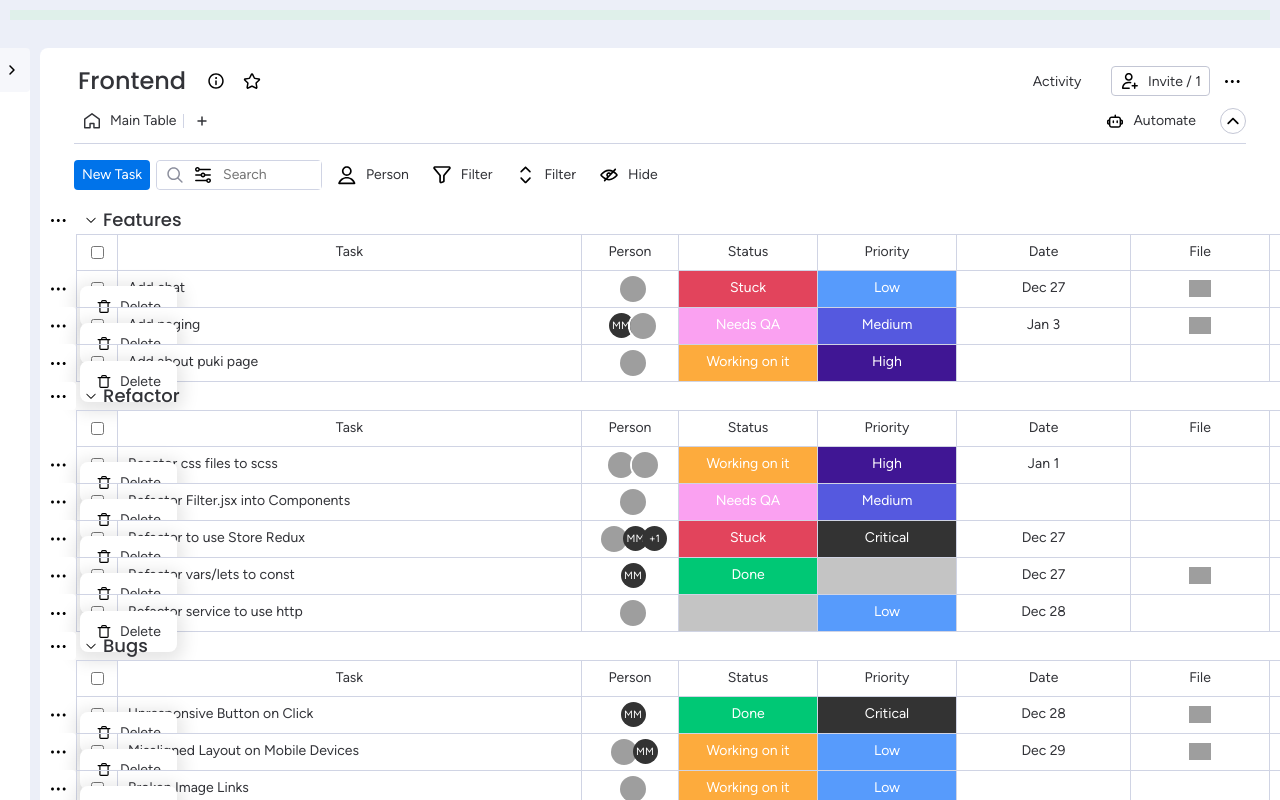
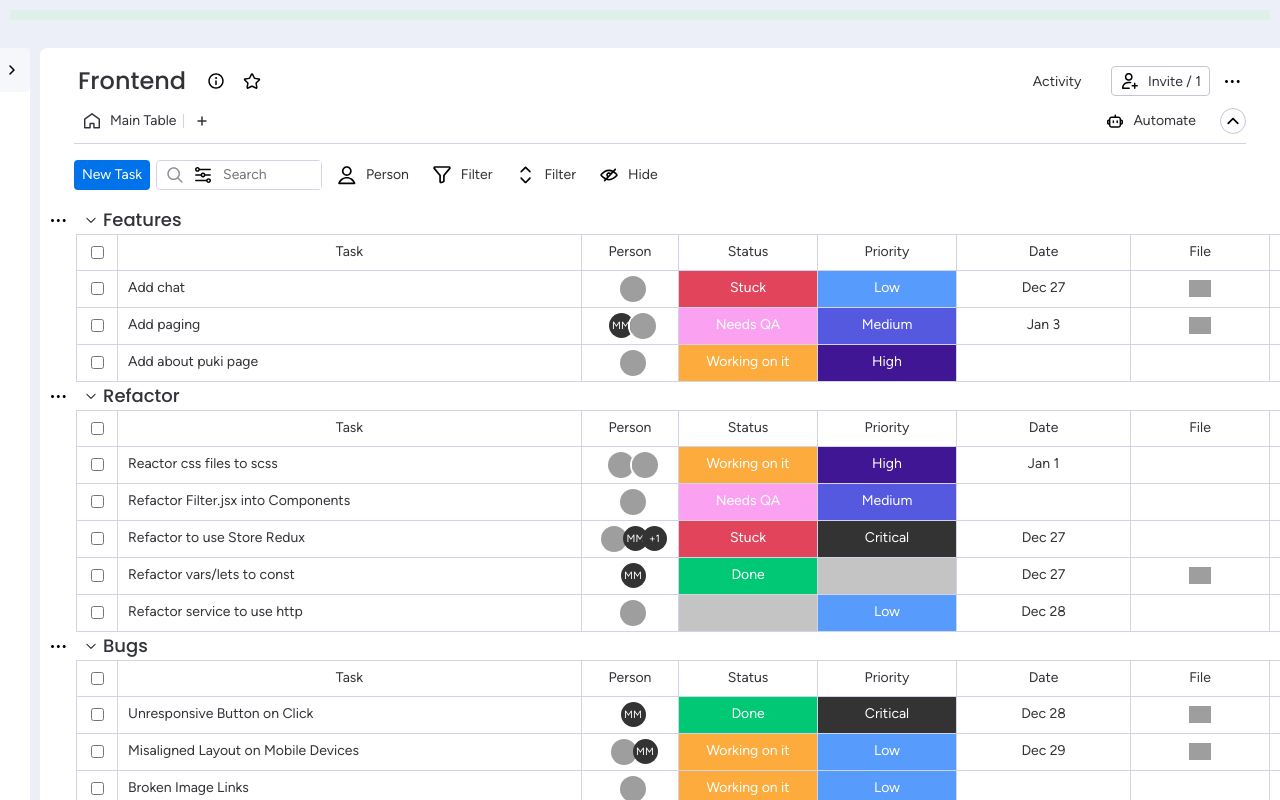
Before and after one commit to NoamSaar/Myday-frontend, a React (Vite) app: page /board/b101 in a window 1280 px wide. Built offline with nearby package versions, Linux system fonts and the light colour scheme; grey boxes are pictures that could not be loaded.

Commit message:
Add toggle menu modal

```diff
--- a/src/assets/styles/cmps/_task-preview.scss
+++ b/src/assets/styles/cmps/_task-preview.scss
@@ -3,7 +3,8 @@
 
     .menu-container {
         position: relative;
-        min-width: fit-content;
+        min-width: 36px;
+
 
 
         .btn {
--- a/src/cmps/TaskPreview.jsx
+++ b/src/cmps/TaskPreview.jsx
@@ -8,6 +8,8 @@ import { useSelector } from "react-redux";
 
 export function TaskPreview({ task, groupId }) {
     const [currTask, setCurrTask] = useState(null)
+    const [isShowMenu, setIsShowMenu] = useState(false)
+    const [isMenuOpen, setIsMenuOpen] = useState(false)
     const board = useSelector((storeState) => storeState.boardModule.currBoard)
 
     useEffect(() => {
@@ -43,6 +45,18 @@ export function TaskPreview({ task, groupId }) {
         }
     }
 
+    function handleMouseEnter() {
+        setIsShowMenu(true)
+    }
+
+    function handleMouseLeave() {
+        setIsShowMenu(false)
+    }
+
+    function toggleMenu() {
+        setIsMenuOpen(prevIsOpen => !prevIsOpen)
+    }
+
     const menuOptions = [
         {
             icon: '../../../public/icons/delete.svg',
@@ -54,19 +68,17 @@ export function TaskPreview({ task, groupId }) {
 
     if (!currTask) return <ul>Loading</ul>
     return (
-        <ul className="clean-list task-preview-container sticky-left">
+        <ul className="clean-list task-preview-container sticky-left" onMouseEnter={handleMouseEnter} onMouseLeave={handleMouseLeave}>
+
             <div className="menu-container">
-                <MenuOptionsModal options={menuOptions} />
-                <img className="btn" src="../../../public/icons/menu.svg" />
+                {isMenuOpen && <MenuOptionsModal options={menuOptions} />}
+                {isShowMenu && <img className="btn" src="../../../public/icons/menu.svg" onClick={toggleMenu} />}
             </div>
             <ul className="clean-list task-preview" key={currTask.id}>
-
                 <div className="sticky-left task-title-container">
-
                     <li className="task-selection">
                         <input type="checkbox" />
                     </li>
-
                     <li className="task-title">{currTask.title}</li>
                 </div>
 
@@ -80,31 +92,3 @@ export function TaskPreview({ task, groupId }) {
 
     )
 }
-
-// export function TaskPreview({ task }) {
-//     //GET FROM STORE
-//     const cmpsOrder = [
-//         "status-picker",
-//         "member-picker",
-//         "date-picker",
-//         "priority-picker",
-//     ]
-//     return (
-//         <section>
-//             <h5>{task.txt}</h5>
-//             {cmpsOrder.map((cmp, idx) => {
-//                 return (
-//                     <DynamicPicker
-//                         cmp={cmp}
-//                         key={idx}
-//                         onUpdate={(data) => {
-//                             console.log("Updating: ", cmp, "with data:", data)
-//                             // make a copy, update the task, create an action
-//                             // Call action: updateTask(task, action)
-//                         }}
-//                     />
-//                 )
-//             })}
-//         </section>
-//     )
-// }
```
